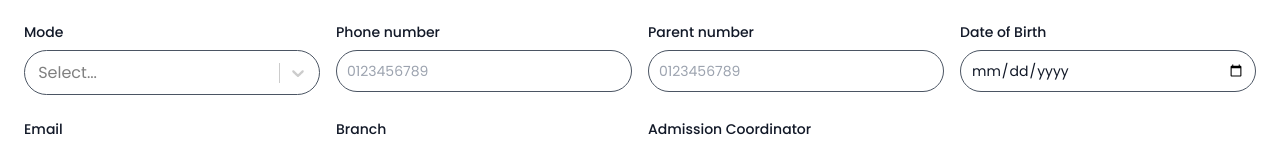
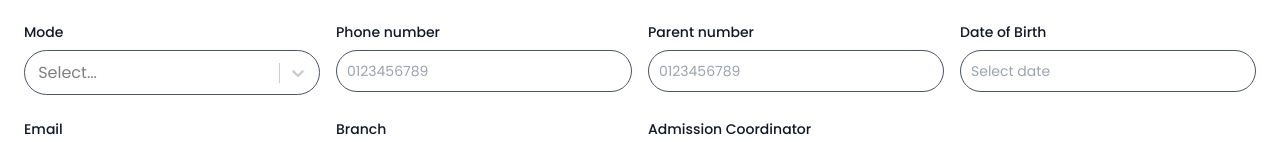
Before and after one commit to abie-x/lms-client, a React (Create React App) app: page /addstudents in a window 1280 px wide. Shown: the part 234-376 px from the top of the page. Built offline with nearby package versions, Linux system fonts and the light colour scheme.

Commit message:
modified styling of date picker

```diff
--- a/src/screens/AddStudentsScreen.js
+++ b/src/screens/AddStudentsScreen.js
@@ -1,6 +1,6 @@
 import React, {useState} from "react";
 import Select from 'react-select';
-import datepicker from "react-datepicker";
+import DatePicker from "react-datepicker";
 
 const AddStudentsScreen = () => {
 
@@ -158,7 +158,7 @@ const AddStudentsScreen = () => {
                 </div>
                 <div class="mb-6">
                     <label for="dob" class="block text-sm font-medium text-gray-900 mb-2">Date of Birth</label>
-                    <input type="date" datepicker value={dob} onChange={(e) => setDob(e.target.value)}   class="bg-white border border-gray-600 text-gray-900 text-sm rounded-3xl block w-full p-2.5" placeholder="Select date" />
+                    <input type="text" datepicker value={dob} onChange={(e) => setDob(e.target.value)}   class="bg-white border border-gray-600 text-gray-900 text-sm rounded-3xl block w-full p-2.5" placeholder="Select date" />
                 </div>
                 <div class="mb-6">
                     <label for="email" class="block text-sm font-medium text-gray-900 mb-2">Email</label>
```
